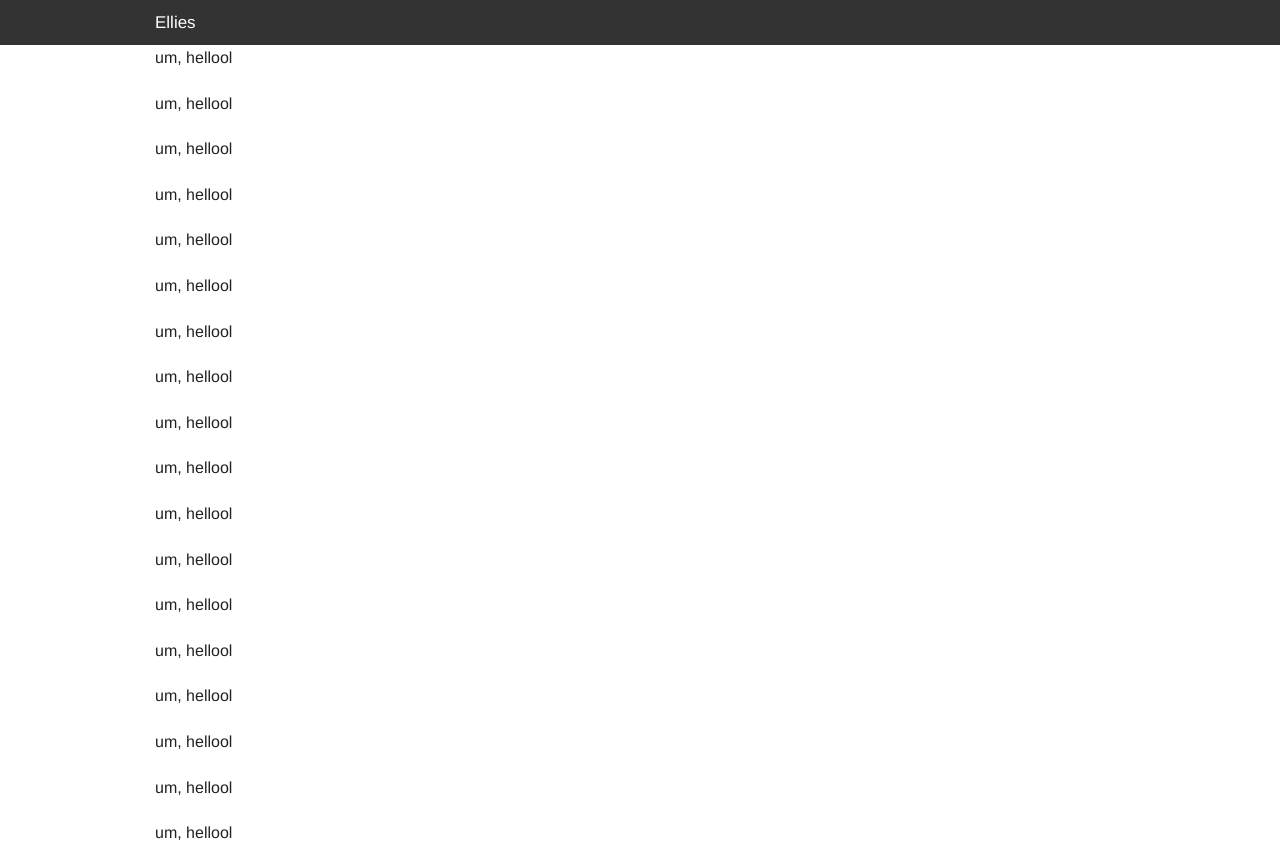
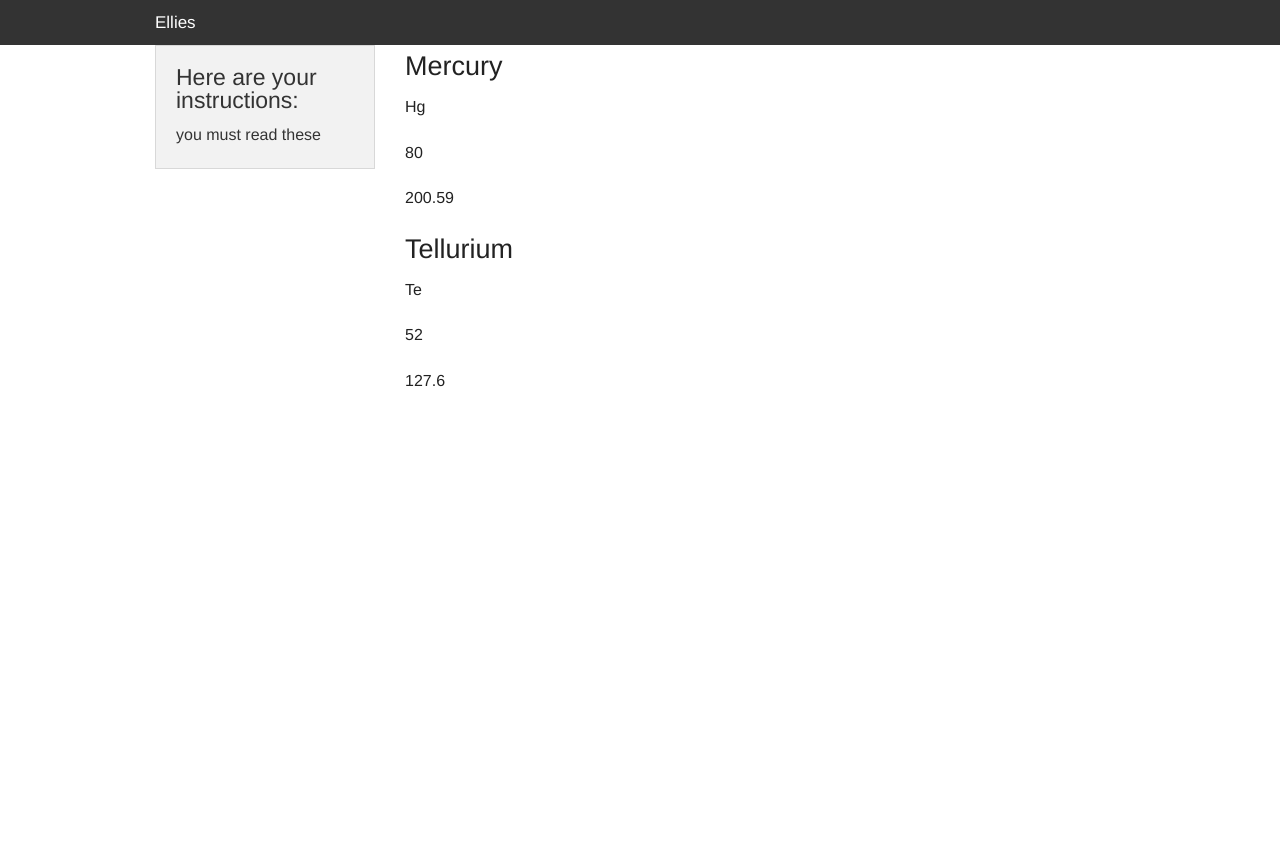
Before and after one commit to bstalcup/ellies, a plain HTML site: page public/index.html in a window 1280 px wide. After the commit the page ends 800 px from the top, so only its background shows below. Drawn offline with Linux system fonts and the light colour scheme.

Commit message:
local developing

```diff
--- a/public/index.html
+++ b/public/index.html
@@ -3,7 +3,8 @@
   <head>
     <meta name="viewport" content="width=device-width, initial-scale=1">
     <title>My ParseApp site</title>
-    <link rel="stylesheet" type="text/css" href="css/foundation.min.css"
+    <link rel="stylesheet" type="text/css" href="css/foundation.min.css">
+    <link rel="stylesheet" type="text/css" href="css/custom.css">
   </head>
   <body>
     <div class="contain-to-grid sticky">
@@ -16,31 +17,35 @@
       </nav>
     </div>
     <div class="row">
-      <div class="large-6 small-12 columns">
-        <p> um, hellool </p>
-        <p> um, hellool </p>
-        <p> um, hellool </p>
-        <p> um, hellool </p>
-        <p> um, hellool </p>
-        <p> um, hellool </p>
-        <p> um, hellool </p>
-        <p> um, hellool </p>
-        <p> um, hellool </p>
-        <p> um, hellool </p>
-        <p> um, hellool </p>
-        <p> um, hellool </p>
-        <p> um, hellool </p>
-        <p> um, hellool </p>
-        <p> um, hellool </p>
-        <p> um, hellool </p>
-        <p> um, hellool </p>
-        <p> um, hellool </p>
+      <div class="large-3 columns">
+        <div class="panel">
+          <h4>Here are your instructions:</h4>
+          <p>you must read these</p>
+        </div>
+      </div>
+      <div class="large-9 columns">
+        <div class="isotope">
+          <div class="element-item transition metal " data-category="transition">
+            <h3 class="name">Mercury</h3>
+            <p class="symbol">Hg</p>
+            <p class="number">80</p>
+            <p class="weight">200.59</p>
+          </div>
+          <div class="element-item metalloid " data-category="metalloid">
+            <h3 class="name">Tellurium</h3>
+            <p class="symbol">Te</p>
+            <p class="number">52</p>
+            <p class="weight">127.6</p>
+          </div>
+        </div>
       </div>
     </div>
 
     <script src="js/vendor/jquery.js"></script>
     <script src="js/foundation/foundation.js"></script>
     <script src="js/foundation/foundation.topbar.js"></script>
+    <script src="js/isotope.pkgd.min.js"></script>
+    <script src="main.js"></script>
   <!-- Other JS plugins can be included here -->
 
   <script>
```
Also changed, not shown: cloud/main.js (+57 -0 lines).
